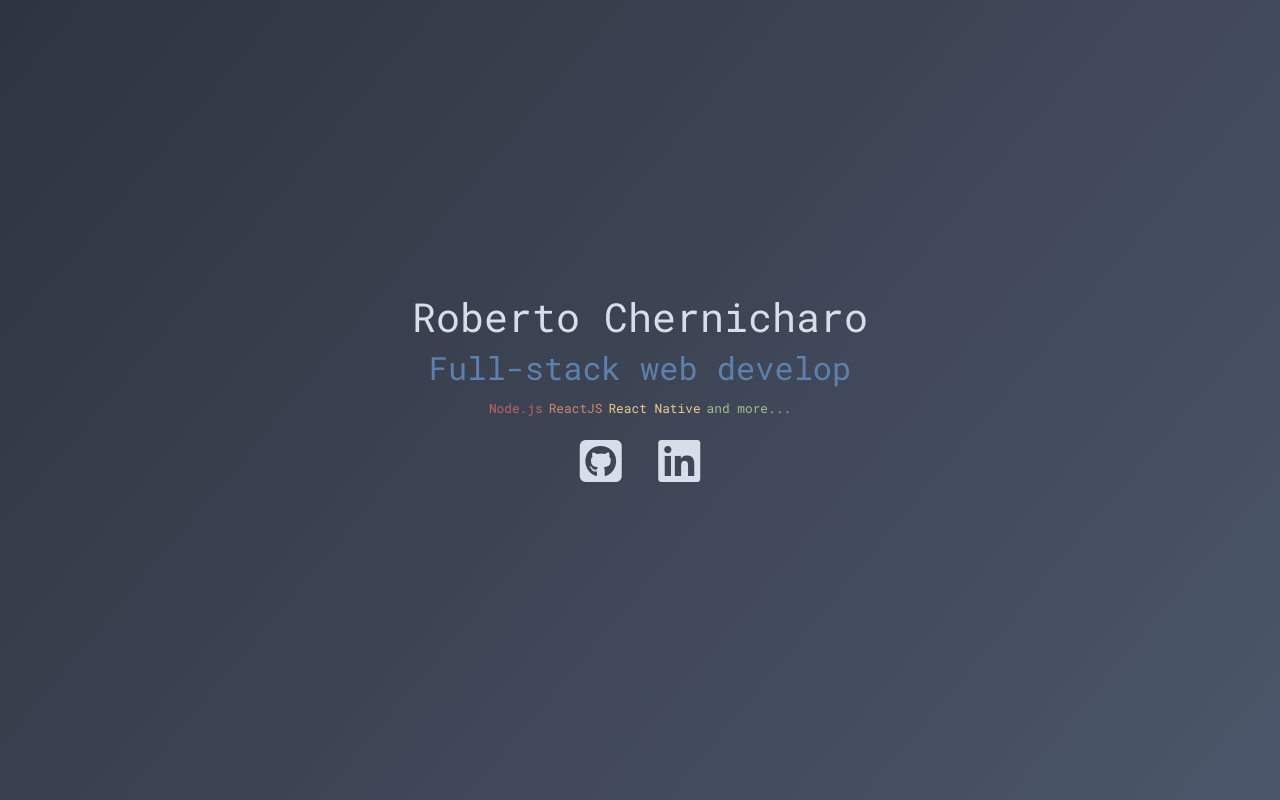
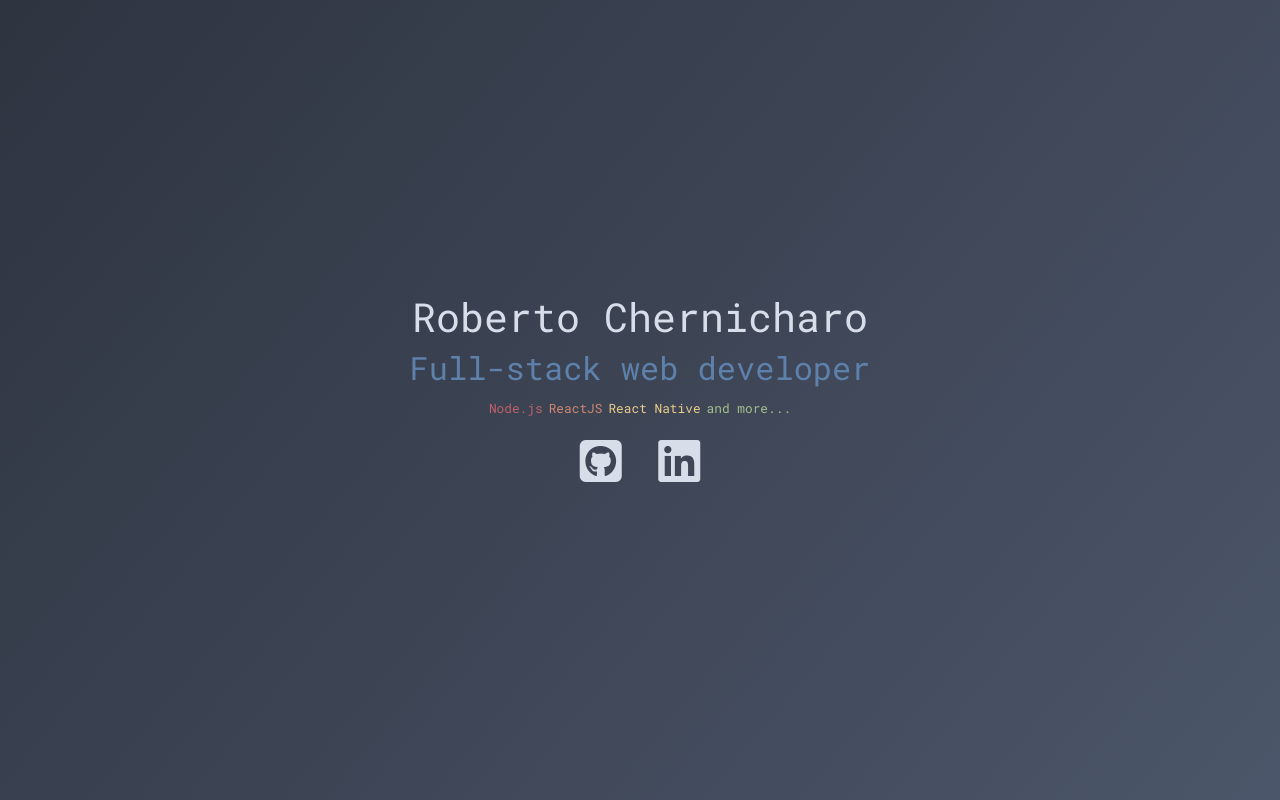
Before and after one commit to Chernicharo/chernicharo.dev, a plain HTML site: page index.html in a window 1280 px wide. Drawn offline with nearby package versions, Linux system fonts and the light colour scheme.

Commit message:
text fix: develop -> developer

```diff
--- a/index.html
+++ b/index.html
@@ -12,7 +12,7 @@
 <body>
   <div class="container main">
     <h1 class="title">Roberto Chernicharo</h1>
-    <h2 class="sub-title">Full-stack web develop</h2>
+    <h2 class="sub-title">Full-stack web developer</h2>
     <div class="tecnologies">
       <span class="red">Node.js </span>
       <span class="orange">ReactJS </span>
```
